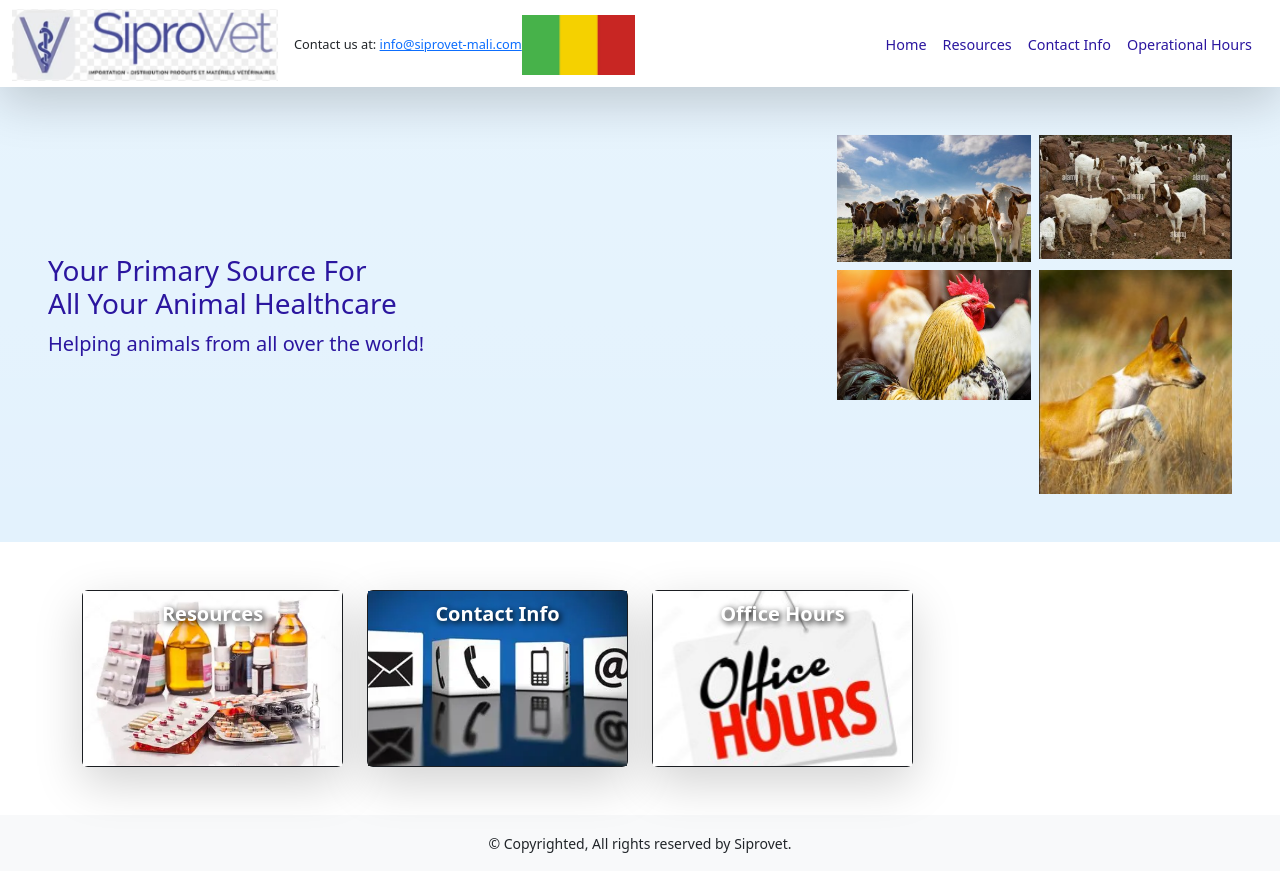
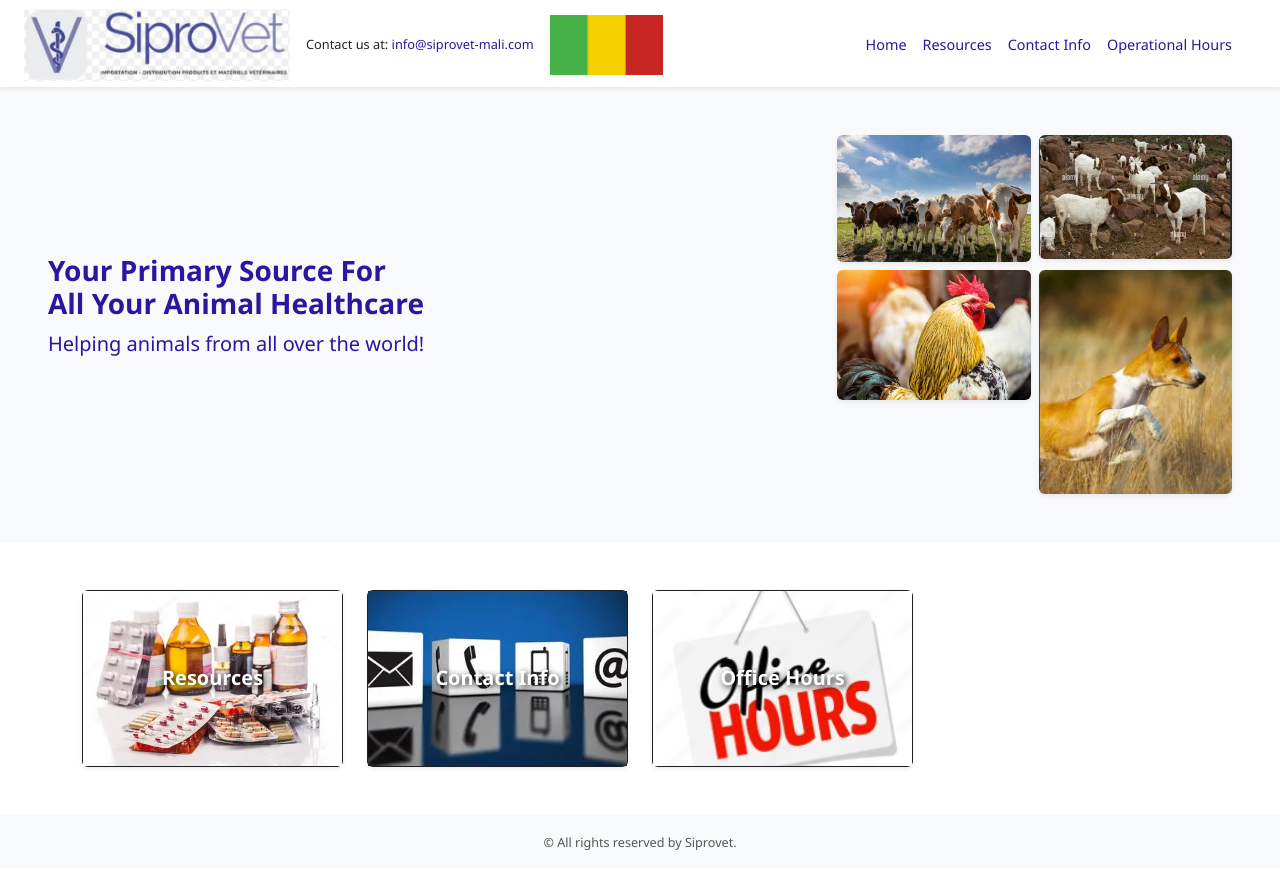
Before and after one commit to Richard15Ops/Siprovet, a plain HTML site: page index.html in a window 1280 px wide. Drawn offline with nearby package versions, Linux system fonts and the light colour scheme; a script that the page names is missing.

Commit message:
Update index.html

```diff
--- a/index.html
+++ b/index.html
@@ -3,105 +3,153 @@
 <head>
   <meta charset="utf-8">
   <title>Siprovet</title>
-  <link rel="shortcut icon" type="image/x-icon" href="images/logo.webp">
+  <link rel="shortcut icon" href="images/logo.webp" type="image/x-icon">
   <meta name="viewport" content="width=device-width, initial-scale=1">
+
+  <!-- Bootstrap CSS -->
   <link href="https://cdn.jsdelivr.net/npm/bootstrap@5.3.3/dist/css/bootstrap.min.css" rel="stylesheet">
-  <link href="style.css" rel="stylesheet" type="text/css">
+  <link href="style.css" rel="stylesheet">
+
   <style>
-    /* Custom media query example */
+    :root {
+      --brand-color: #6c4ba5;
+      --hover-color: #512f91;
+    }
+
+    body {
+      font-family: 'Segoe UI', sans-serif;
+      margin: 0;
+      padding: 0;
+      box-sizing: border-box;
+    }
+
+    .text-purplee {
+      color: var(--brand-color);
+    }
+
+    .navbar-nav .nav-link {
+      transition: color 0.3s ease;
+    }
+
+    .navbar-nav .nav-link:hover {
+      color: var(--hover-color);
+    }
+
+    h3 {
+      font-weight: 600;
+    }
+
+    .card-cover {
+      position: relative;
+      display: flex;
+      align-items: center;
+      justify-content: center;
+      color: white;
+      background-blend-mode: multiply;
+    }
+
+    .stretched-link:hover {
+      text-decoration: underline;
+    }
+
+    footer {
+      background-color: #f8f9fa;
+      font-size: 0.9rem;
+      color: #555;
+    }
+
+    /* Responsive tweaks */
     @media (max-width: 768px) {
       .text-purplee {
         font-size: 1.2rem;
       }
+
       h3 {
         font-size: 1.5rem;
-      }
-      .image-cell img {
-        width: 100%;
-        height: auto;
       }
     }
   </style>
 </head>
 <body>
+  <!-- Scripts -->
   <script src="https://cdn.jsdelivr.net/npm/bootstrap@5.3.3/dist/js/bootstrap.bundle.min.js"></script>
   <script src="script.js"></script>
 
   <!-- Navigation -->
-  <nav class="navbar navbar-expand-lg navbar-light bg-white shadow-lg sticky-top fs-7">
-    <div class="container-fluid">
+  <nav class="navbar navbar-expand-lg bg-white shadow-sm sticky-top">
+    <div class="container-fluid px-4">
       <a class="navbar-brand fs-1" href="index.html">
         <img src="images/siprovetlogo.jpg" alt="Siprovet Logo" class="img-fluid" style="height: 72px;">
       </a>
-      <h5 class="d-none d-md-block">Contact us at:
-        <a href="mailto:info@siprovet-mali.com">info@siprovet-mali.com</a>
+      <h5 class="d-none d-md-block my-auto">
+        Contact us at: <a href="mailto:info@siprovet-mali.com" class="text-decoration-none text-purplee">info@siprovet-mali.com</a>
       </h5>
-      <img src="images/maliflag.jpg" alt="Mali Flag" class="img-fluid d-none d-md-inline" style="height: 60px;">
+      <img src="images/maliflag.jpg" alt="Mali Flag" class="img-fluid d-none d-md-inline ms-3" style="height: 60px;">
       <button class="navbar-toggler" type="button" data-bs-toggle="collapse"
         data-bs-target="#navbarSupportedContent" aria-controls="navbarSupportedContent" aria-expanded="false"
         aria-label="Toggle navigation">
         <span class="navbar-toggler-icon"></span>
       </button>
-      <div class="collapse navbar-collapse" id="navbarSupportedContent">
+      <div class="collapse navbar-collapse mt-2 mt-lg-0" id="navbarSupportedContent">
         <ul class="navbar-nav ms-auto mb-2 mb-lg-0">
           <li class="nav-item"><a class="nav-link text-purplee active" href="index.html">Home</a></li>
           <li class="nav-item"><a class="nav-link text-purplee" href="Resources.Html">Resources</a></li>
           <li class="nav-item"><a class="nav-link text-purplee" href="Contact.html">Contact Info</a></li>
           <li class="nav-item"><a class="nav-link text-purplee" href="HoursOp.html">Operational Hours</a></li>
         </ul>
-        <div id="google_translate_element" class="ms-2"></div>
+        <div id="google_translate_element" class="ms-3"></div>
       </div>
     </div>
   </nav>
 
   <!-- Main Section -->
-  <div class="container-fluid p-0">
-    <div class="row g-0 p-5 bg-gradient text-purplee" style="background-color: #e3f2fd;">
+  <section class="container-fluid p-0">
+    <div class="row g-0 p-5 bg-light text-purplee">
       <div class="col-md-8 d-flex flex-column justify-content-center mb-4 mb-md-0">
         <h3 class="text-start">Your Primary Source For<br>All Your Animal Healthcare</h3>
         <p class="fs-5 text-start">Helping animals from all over the world!</p>
       </div>
       <div class="col-md-4">
         <div class="row g-2">
-          <div class="col-6"><img src="images/cattle.jpg" class="img-fluid" alt="Cattle"></div>
-          <div class="col-6"><img src="images/africangoat.jpg" class="img-fluid" alt="African Goat"></div>
-          <div class="col-6"><img src="images/chicken.jpg" class="img-fluid" alt="Chicken"></div>
-          <div class="col-6"><img src="images/dog.jpg" class="img-fluid" alt="Dog"></div>
+          <div class="col-6"><img src="images/cattle.jpg" class="img-fluid rounded shadow-sm" alt="Cattle"></div>
+          <div class="col-6"><img src="images/africangoat.jpg" class="img-fluid rounded shadow-sm" alt="African Goat"></div>
+          <div class="col-6"><img src="images/chicken.jpg" class="img-fluid rounded shadow-sm" alt="Chicken"></div>
+          <div class="col-6"><img src="images/dog.jpg" class="img-fluid rounded shadow-sm" alt="Dog"></div>
         </div>
       </div>
     </div>
+  </section>
 
-    <!-- Cards -->
-    <div class="container py-5" id="custom-cards">
+  <!-- Cards Section -->
+  <section class="container py-5" id="custom-cards">
     <div class="row row-cols-1 row-cols-md-2 row-cols-lg-4 g-4">
       <div class="col">
-          <div class="card h-100 shadow-lg bg-dark text-white text-center">
+        <div class="card h-100 shadow-sm text-center text-white bg-dark">
           <div class="card-cover p-2 bg-opacity-75" style="background-image: url('images/medicine.webp'); background-size: cover; background-position: center; min-height: 175px;">
             <a href="Resources.Html" class="fs-5 fw-bold stretched-link text-white text-decoration-none" style="text-shadow: 2px 2px 6px #000;">Resources</a>
           </div>
         </div>
       </div>
       <div class="col">
-          <div class="card h-100 shadow-lg bg-dark text-white text-center">
+        <div class="card h-100 shadow-sm text-center text-white bg-dark">
           <div class="card-cover p-2 bg-opacity-75" style="background-image: url('images/contactreal.webp'); background-size: cover; background-position: center; min-height: 175px;">
             <a href="Contact.html" class="fs-5 fw-bold stretched-link text-white text-decoration-none" style="text-shadow: 2px 2px 6px #000;">Contact Info</a>
           </div>
         </div>
       </div>
       <div class="col">
-          <div class="card h-100 shadow-lg bg-dark text-white text-center">
+        <div class="card h-100 shadow-sm text-center text-white bg-dark">
           <div class="card-cover p-2 bg-opacity-75" style="background-image: url('images/officehoursgood.jpg'); background-size: cover; background-position: center; min-height: 175px;">
             <a href="HoursOp.html" class="fs-5 fw-bold stretched-link text-white text-decoration-none" style="text-shadow: 2px 2px 6px #000;">Office Hours</a>
           </div>
         </div>
       </div>
     </div>
-    </div>
-  </div>
+  </section>
 
   <!-- Footer -->
-  <footer class="text-center py-3 bg-light">
-    <small>&copy; Copyrighted, All rights reserved by Siprovet.</small>
+  <footer class="text-center py-3">
+    <small>&copy; All rights reserved by Siprovet.</small>
   </footer>
 
   <!-- Google Translate -->
```
Lines whose indentation alone changed are shown as unchanged.
